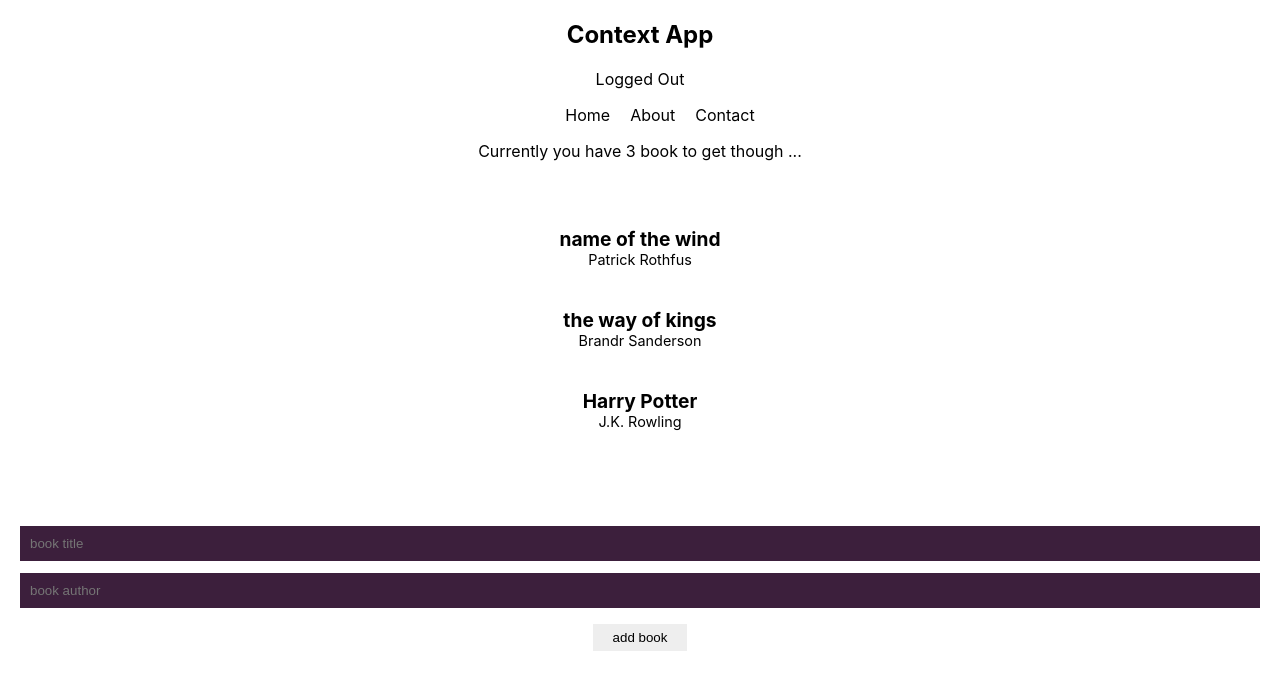
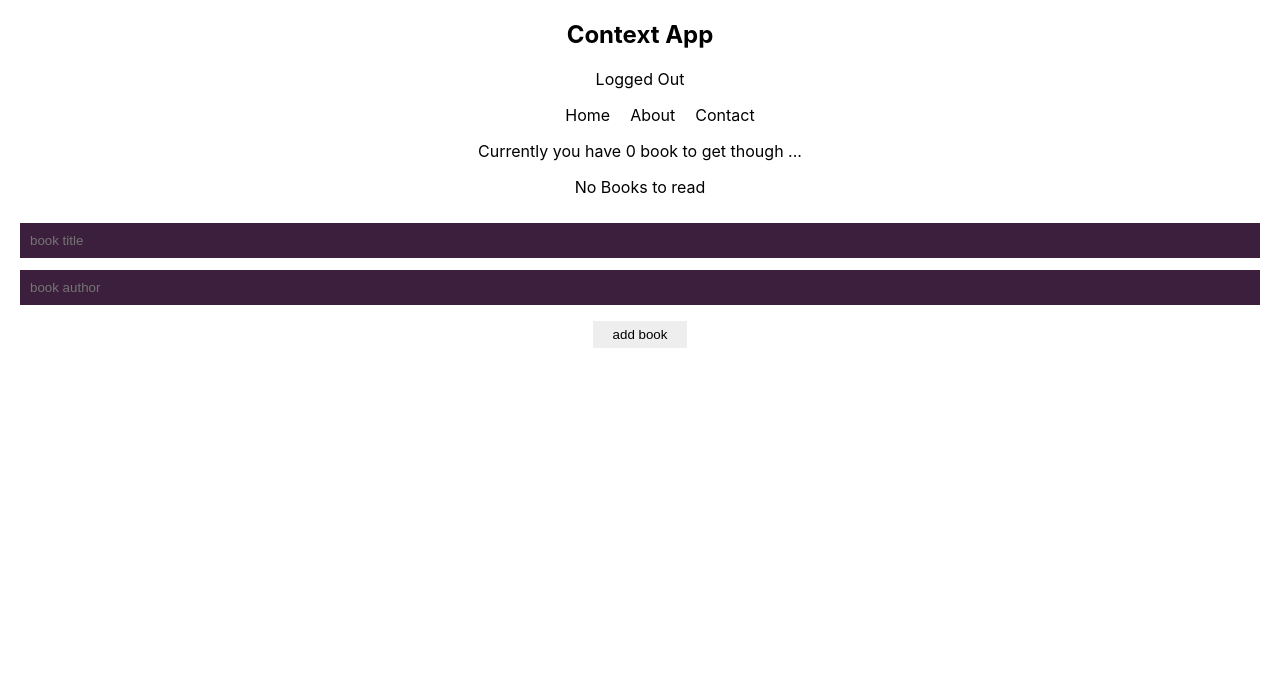
Before and after one commit to Tarannu/React-auth-context, a React (Create React App) app: page / in a window 1280 px wide. Shown: the top 690 px of the page. Built offline with nearby package versions, Linux system fonts and the light colour scheme.

Commit message:
after adding reducer

```diff
--- a/src/components/BookDetails.js
+++ b/src/components/BookDetails.js
@@ -2,9 +2,9 @@ import React,{useContext} from 'react'
 import { BookContext } from '../contexts/BookContext'
 
 const BookDetails = ({book}) => {
-    const {removeBook}=useContext(BookContext);
+    const {dispatch}=useContext(BookContext);
     return (
-        <li onClick={()=>removeBook(book.id)}>
+        <li onClick={()=>dispatch({type:'REMOVE_BOOK',id:book.id})}>
         <div className='title'>{book.title}</div>
         <div className='author'>{book.author}</div>
         </li>
--- a/src/components/BookForm.js
+++ b/src/components/BookForm.js
@@ -1,27 +1,40 @@
-import React,{useContext,useState} from 'react';
-import { BookContext } from '../contexts/BookContext';
-
+import React, { useContext, useState } from "react";
+import { BookContext } from "../contexts/BookContext";
 
 const BookForm = () => {
-    const {addBook}=useContext(BookContext);
-    const [title,setTitle]=useState('');
-    const [author,setAuthor]=useState('');
-    const handleSubmit=(e)=>{
-        e.preventDefault();
-        addBook(title,author);
-        setTitle('');
-        setAuthor('');
-    }
+  const { dispatch } = useContext(BookContext);
+  const [title, setTitle] = useState("");
+  const [author, setAuthor] = useState("");
+  const handleSubmit = (e) => {
+    e.preventDefault();
+    dispatch({
+      type: "ADD_BOOK",
+      book: {
+        title,
+        author,
+      },
+    });
+    setTitle("");
+    setAuthor("");
+  };
 
-    return (
-        <form onSubmit={handleSubmit}>
-        <input type="text" placeholder="book title "
-        value={title} onChange={(e)=>setTitle(e.target.value)}/>
-        <input type="text" placeholder="book author "
-        value={author} onChange={(e)=>setAuthor(e.target.value)}/>
-        <input type="submit" value="add book"/>
-        </form>
-    )
-}
+  return (
+    <form onSubmit={handleSubmit}>
+      <input
+        type="text"
+        placeholder="book title "
+        value={title}
+        onChange={(e) => setTitle(e.target.value)}
+      />
+      <input
+        type="text"
+        placeholder="book author "
+        value={author}
+        onChange={(e) => setAuthor(e.target.value)}
+      />
+      <input type="submit" value="add book" />
+    </form>
+  );
+};
 
-export default BookForm
+export default BookForm;
--- a/src/contexts/BookContext.js
+++ b/src/contexts/BookContext.js
@@ -1,27 +1,23 @@
-import React,{createContext,useState,useEffect} from 'react'
+import React,{createContext,useReducer,useEffect} from 'react'
 import {v1 as uuid} from 'uuid';
+import { bookReducer } from '../reducers/bookReducer';
 
 export const BookContext=createContext();
 
 const BookContextProvider = (props) => {
 
-    const [books,setBooks]=useState([
-        {title:'name of the wind',author:'Patrick Rothfus',id:1},
-        {title:'the way of kings',author:'Brandr Sanderson',id:2},
-        {title:'Harry Potter',author:'J.K. Rowling',id:3}
-    ])
+    const [books,dispatch]=useReducer(bookReducer,[],()=>{
+        const localData=localStorage.getItem('books');
+        return localData ? JSON.parse(localData):[];
+    });
 
-    const addBook=(title,author)=>{
-        setBooks([...books,{title,author,id:uuid()}])
-    };
-    const removeBook=(id)=>{
-        setBooks(books.filter(book=>book.id!==id));// return books that are not equal to the current id meaning removes the current book
-    }
+
     useEffect(()=>{
         localStorage.setItem('books',JSON.stringify(books))
     },[books]);
+
     return (
-        <BookContext.Provider value={{books,addBook,removeBook}}>
+        <BookContext.Provider value={{books,dispatch}}>
         {props.children}
         </BookContext.Provider>
     )
--- a/src/reducers/bookReducer.js
+++ b/src/reducers/bookReducer.js
@@ -7,7 +7,7 @@ export const bookReducer=(state,action)=>{
             return [...state,{
                 title: action.book.title,
                 author:action.book.author,
-                id:uuid();
+                id:uuid()
 
             }]
         case 'Remove_BOOK':
```
